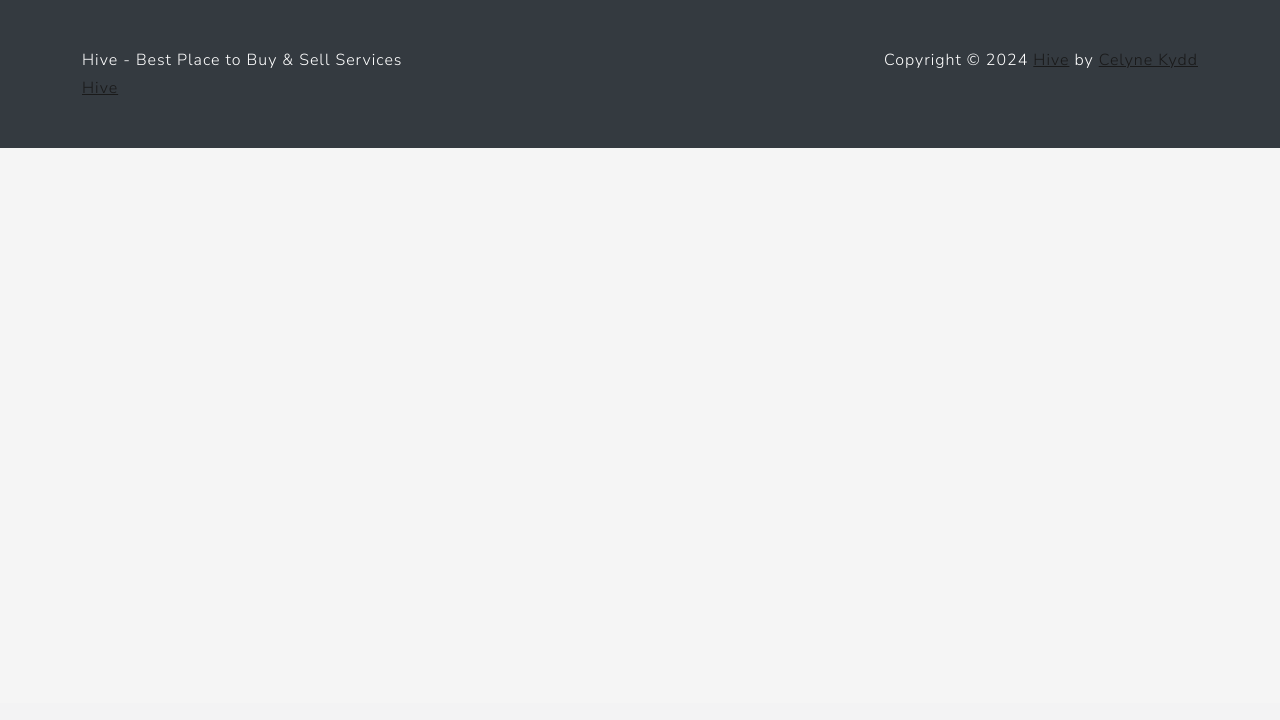
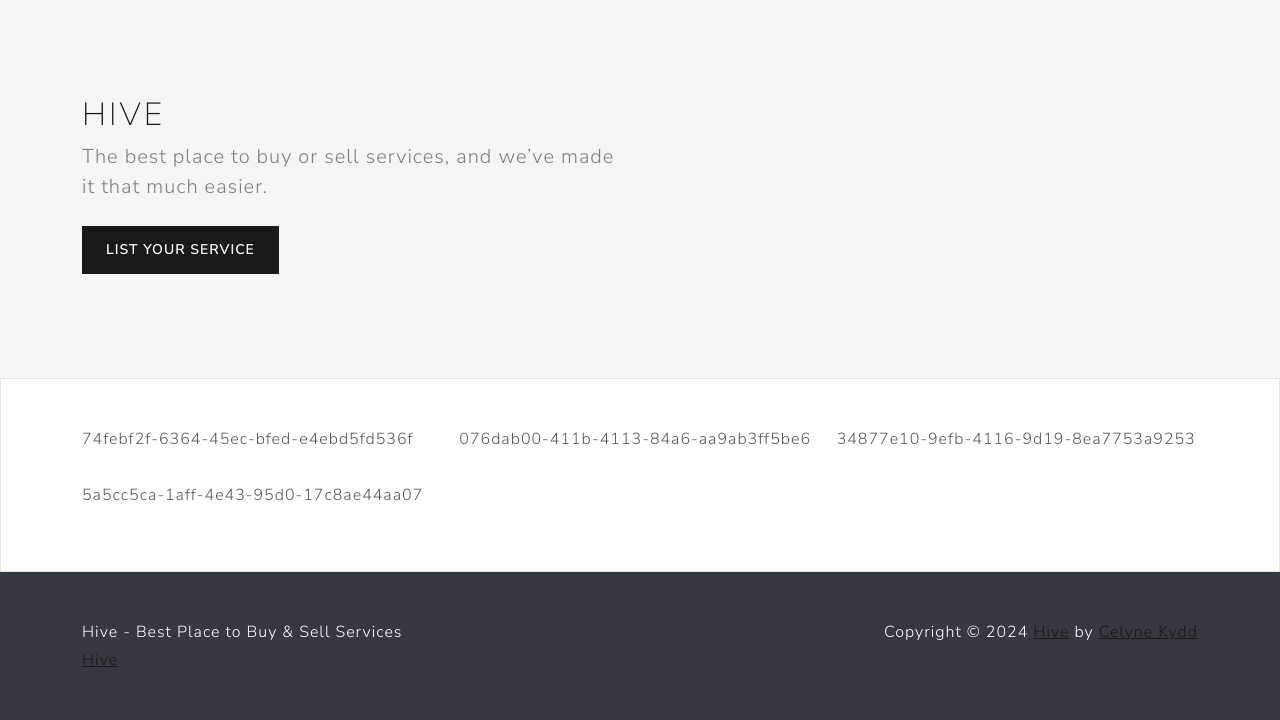
Before and after one commit to mimi-netizen/Hive, a Django app: page /home/ in a window 1280 px wide. Shown: the part 97-817 px from the top of the page. Before the commit the page ends 245 px from the top, so only its background shows below. Run offline with Django 5.2, Linux system fonts and the light colour scheme; a user stored in the database is signed in; data comes from the database, SQL or seed files in the repository; some libraries are stand-ins or nearby versions.

Commit message:
Adding Section Header HomePage

```diff
--- a/django_app_plp/src/main/templates/views/home.html
+++ b/django_app_plp/src/main/templates/views/home.html
@@ -1,5 +1,30 @@
-{% extends 'base/base.html' %} {% load static %} {% block 'title' %}
-<title>Hive . Home</title>
+{% extends 'base/base.html' %} {% load static %} {%block 'title' %}
+<title>AutoMax . Home</title>
 {% endblock %} {% block 'body' %}
-<main></main>
+<main>
+  <section class="py-5 container">
+    <div class="row py-lg-5">
+      <div class="col-lg-6 col-md-8 mx-auto">
+        <h1 class="fw-light">Hive</h1>
+        <p class="lead text-muted">
+          The best place to buy or sell services, and we’ve made it that much
+          easier.
+        </p>
+        <a href="" class="btn btn-primary my-2">List Your Service</a>
+      </div>
+      <div class="col-lg-6 col-md-8 mx-auto"></div>
+    </div>
+  </section>
+  <div class="album py-5 bg-light">
+    <div class="container">
+      <div class="row row-cols-1 row-cols-sm-2 row-cols-md-3 g-3">
+        {% for listing in listings %}
+        <div class="col">
+          <p>{{listing.id}}</p>
+        </div>
+        {% endfor %}
+      </div>
+    </div>
+  </div>
+</main>
 {% endblock %}
--- a/django_app_plp/src/main/views.py
+++ b/django_app_plp/src/main/views.py
@@ -1,6 +1,8 @@
 from django.shortcuts import render
 from django.http import HttpResponse
 from django.contrib.auth.decorators import login_required
+
+from .models import Listing
 
 # Create your views here.
 def main_view(request):
@@ -8,4 +10,8 @@ def main_view(request):
 
 @login_required
 def home_view(request):
-    return render(request, "views/home.html")
+    listings = Listing.objects.all()
+    context = {
+        'listings': listings,
+    }
+    return render(request, "views/home.html", context)
```
